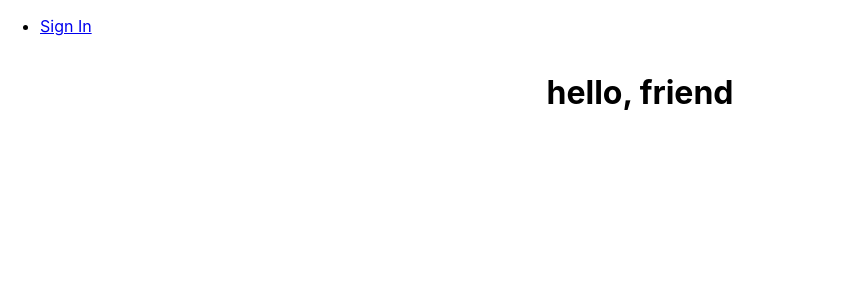
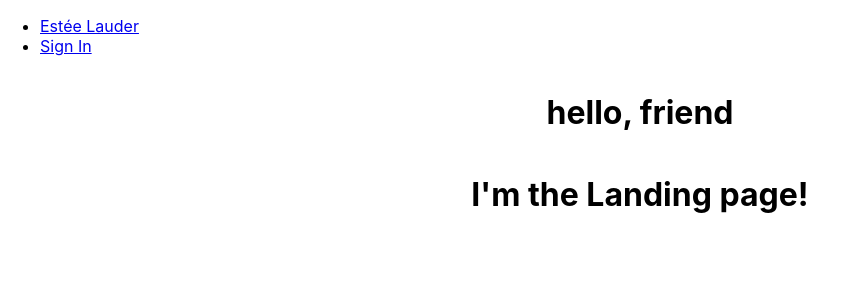
Before and after one commit to cactuspie23/beauty-beyond-barriers-front-end, a React (Create React App) app: page / in a window 1280 px wide. Shown: the top 300 px of the page, without its empty margins (0-846 px from the left). Built offline with nearby package versions, Linux system fonts and the light colour scheme; no server answers.

Commit message:
add a home link to navbar

```diff
--- a/src/components/NavBar/NavBar.jsx
+++ b/src/components/NavBar/NavBar.jsx
@@ -14,6 +14,7 @@ const NavBar = ({ user, handleLogout }) => {
         <ul>
           {/* <li><Link to="/login">Log In</Link></li> */}
           {/* <li><Link to="/signup">Sign Up</Link></li> */}
+          <li><Link to="/">Estée Lauder</Link></li>
           <li><Link to="/signin">Sign In</Link></li>
         </ul>
       }
--- a/src/pages/Landing/Landing.jsx
+++ b/src/pages/Landing/Landing.jsx
@@ -4,6 +4,7 @@ const Landing = ({ user }) => {
   return (
     <main className={styles.container}>
       <h1>hello, {user ? user.name : 'friend'}</h1>
+      <h1>I'm the Landing page!</h1>
     </main>
   )
 }
```
